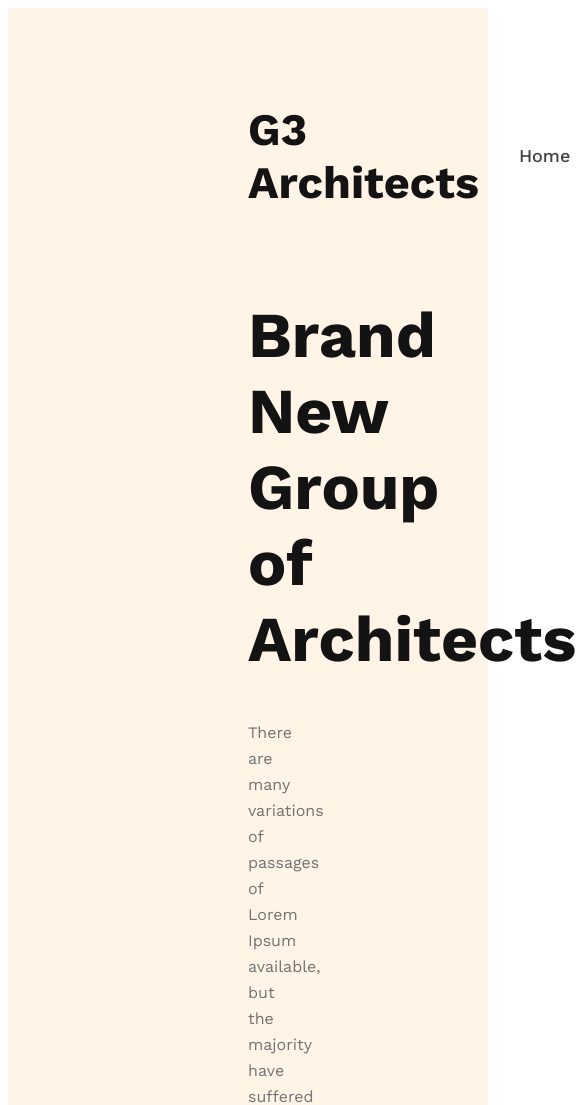
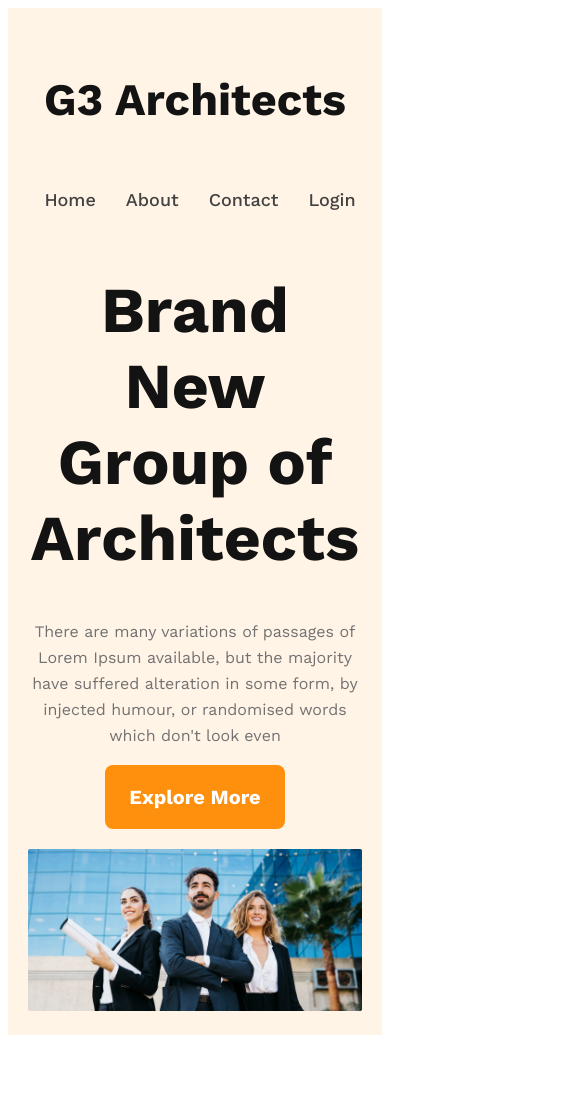
Before and after one commit to mashfika02/g3-architect, a plain HTML site: page index.html in a window 390 px wide. Shown: the top 1105 px of the page, 585 px wide, since content can reach past the window. After the commit the page ends 1043 px from the top, so only its background shows below. Drawn offline with nearby package versions, Linux system fonts and the light colour scheme.

Commit message:
added header responsive

```diff
--- a/styles/architect.css
+++ b/styles/architect.css
@@ -16,6 +16,7 @@ text-align: center;
 font-size: 20px;
 font-weight: 600;
 line-height: normal;
+cursor: pointer;
 }
 
   /* header style */
@@ -71,3 +72,36 @@ font-size: 16px;
 font-weight: 400;
 line-height: 26px; /* 162.5% */
 }
+
+.banner img{
+    width: 100%;
+    margin-top: 20px;
+}
+
+
+/* ...............resposive style............ */
+
+/* mobile device */
+@media screen and (max-width:576px) {
+
+    header{
+        padding: 20px;
+    }
+    nav{
+        flex-direction: column;
+    }
+
+}
+
+/* medium device */
+@media screen and (min-width:576px) and (max-width:960px){
+
+    header{
+        padding: 20px;
+    }
+
+    nav{
+        flex-direction: column;
+    }
+
+}
```
